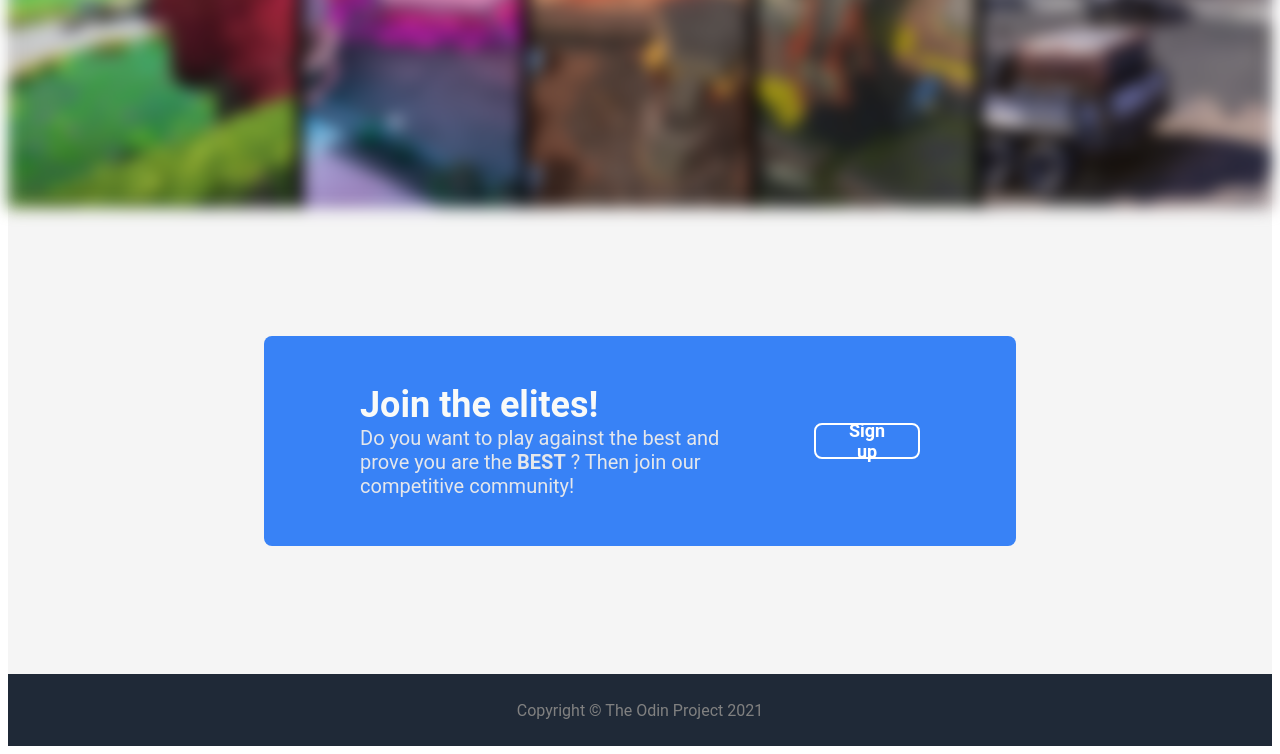
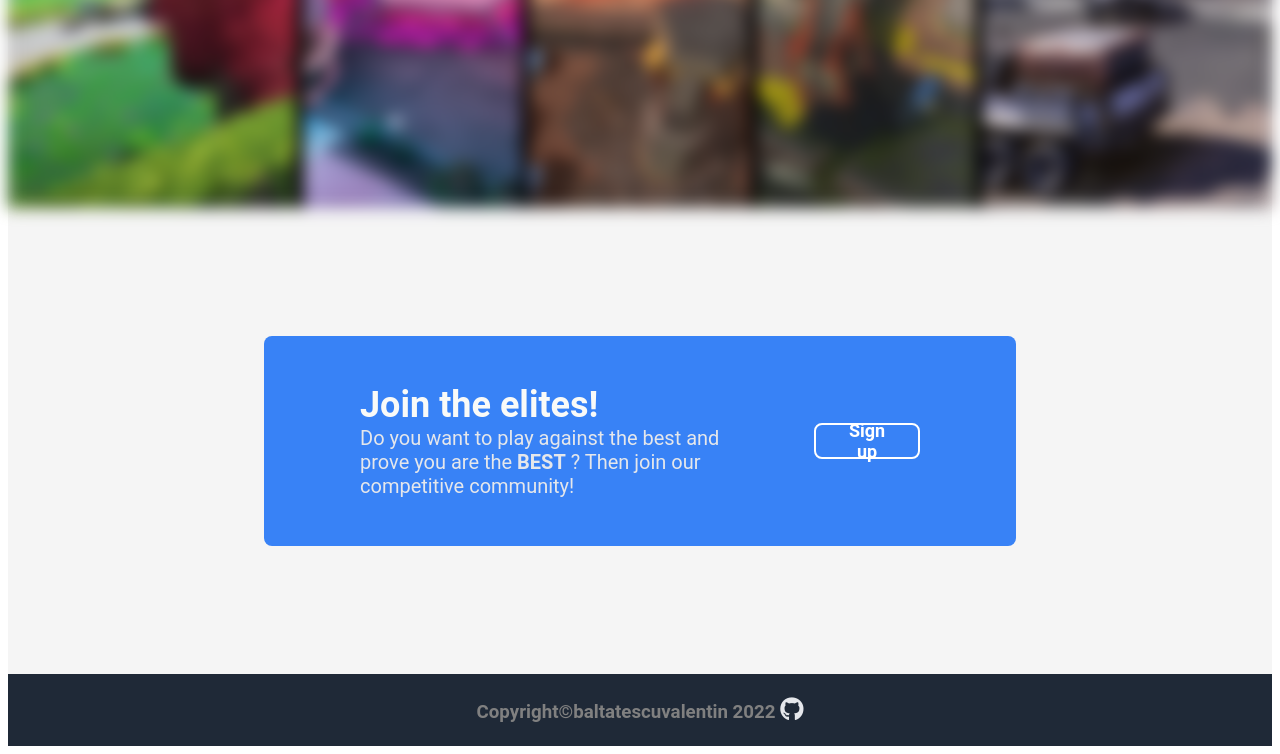
Before and after one commit to baltatescuvalentin/odin-landing_page, a plain HTML site: page index.html in a window 1280 px wide. Shown: the part 3485-4239 px from the top of the page. Drawn offline with Linux system fonts and the light colour scheme.

Commit message:
Changed the footer.

```diff
--- a/index.html
+++ b/index.html
@@ -6,6 +6,7 @@
         <meta name="viewport" content="width=device-width, initial-scale=1.0">
         <title>Landing Page</title>
         <link rel="stylesheet" href="style.css">
+        <script src="https://kit.fontawesome.com/3ef20e5b59.js" crossorigin="anonymous"></script>
     </head>
     <body>
         <div class="header">
@@ -84,6 +85,15 @@
                 </div>
             </div>
         </div>
-        <div class="footer">Copyright © The Odin Project 2021</div>
+        <footer>
+            <h3 class="footer_content">Copyright©baltatescuvalentin
+                <script>
+                    document.write(new Date().getFullYear())
+                </script>
+                <a href="https://github.com/baltatescuvalentin" target="_blank">
+                    <i class="fa-brands fa-github" ></i>
+                </a>
+            </h3>
+        </footer>
     </body>
 </html>
--- a/style.css
+++ b/style.css
@@ -6,7 +6,7 @@ body {
     flex: 1;
 }
 
-.footer {
+footer {
     background-color: #1F2937;
     height: 72px;
     color: grey;
```
